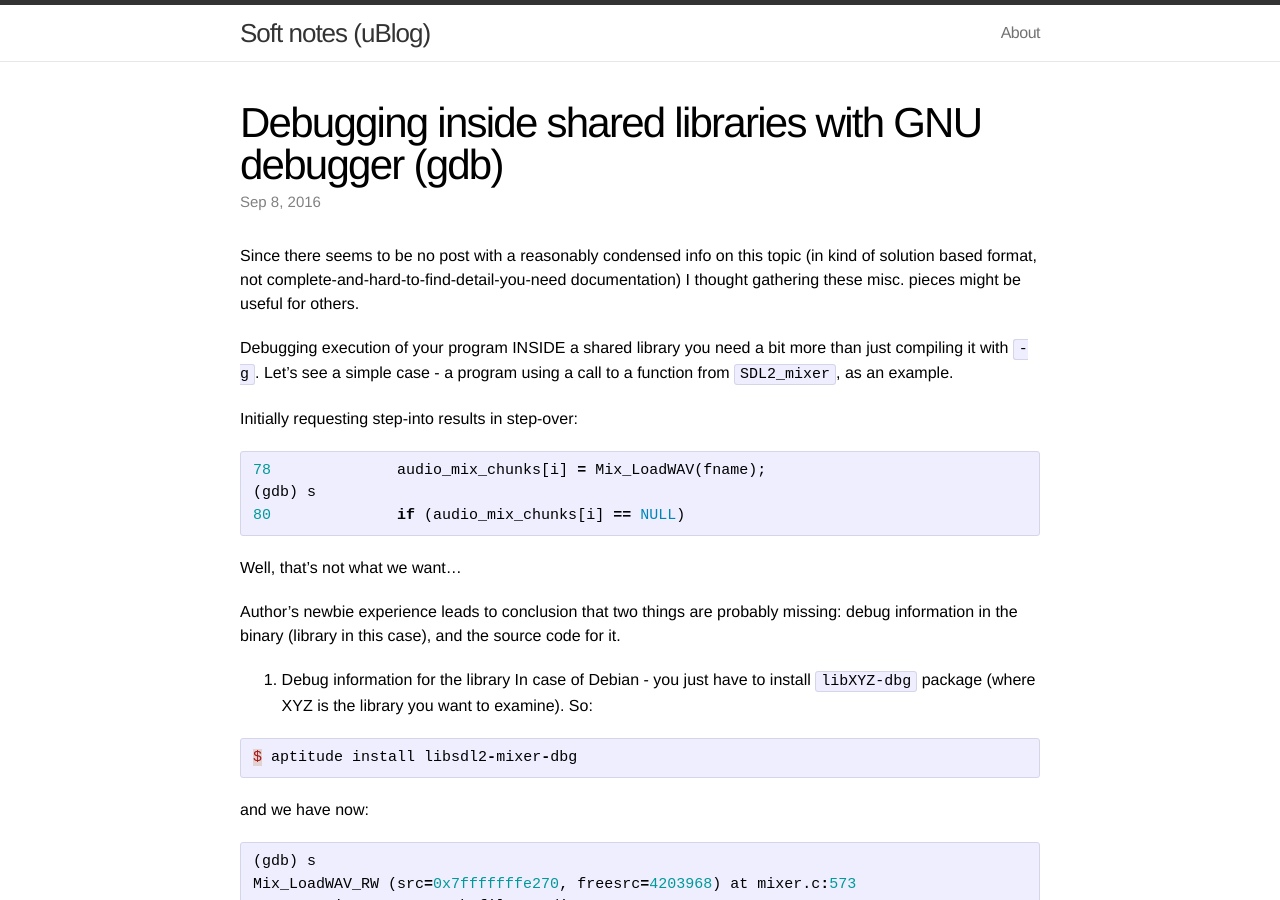
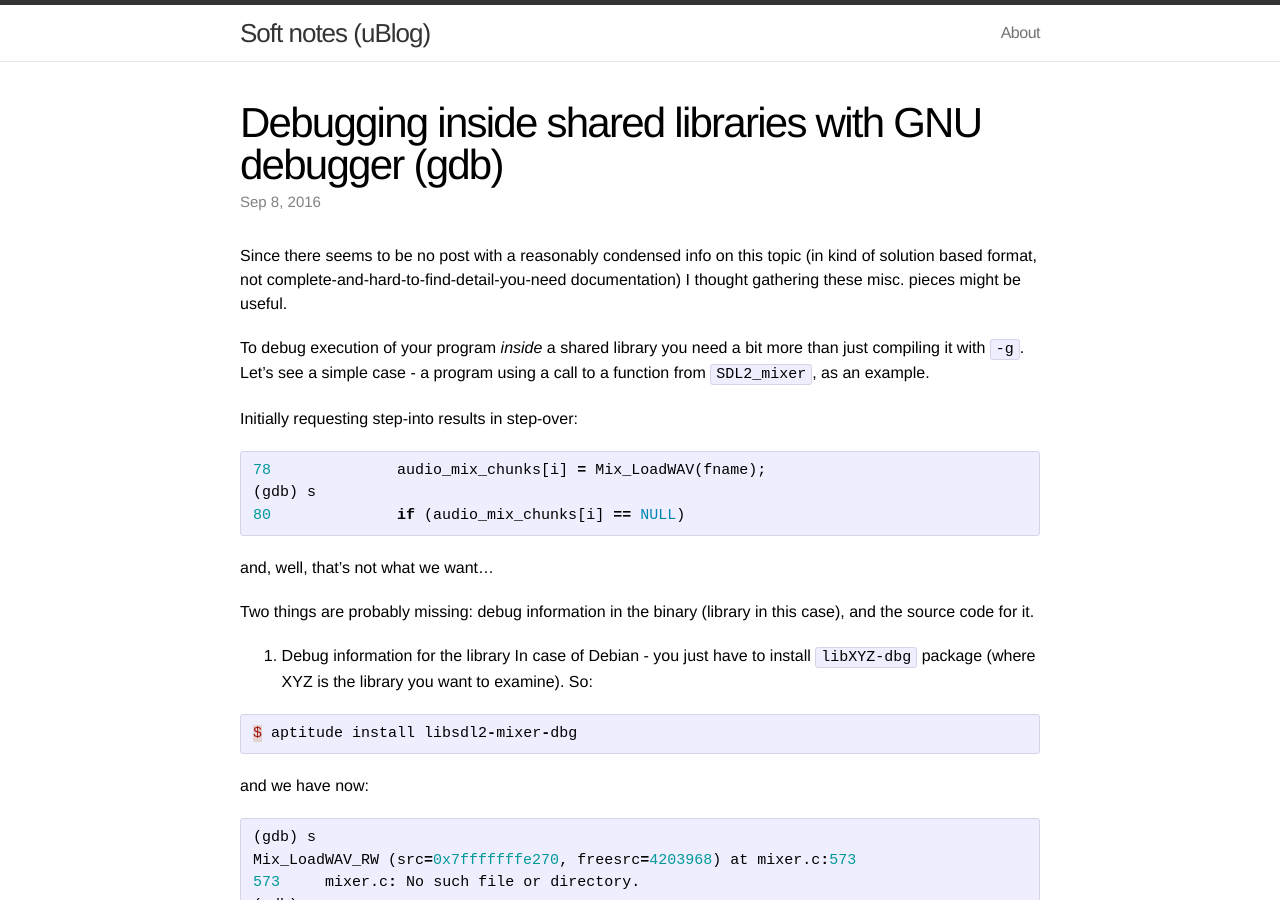
Before and after one commit to t-w/t-w.github.io, a Jekyll site: the page built from _posts/2016-09-08-gdb_shared_lib.markdown, in a window 1280 px wide and 900 px high. Built offline with Jekyll 4.4.1, drawn with Linux system fonts in a browser that asks for light colours.

Commit message:
Small corrections in the text.

```diff
--- a/_posts/2016-09-08-gdb_shared_lib.markdown
+++ b/_posts/2016-09-08-gdb_shared_lib.markdown
@@ -6,9 +6,9 @@ categories: software development debugging shared libraries gdb
 ---
 Since there seems to be no post with a reasonably condensed info on this topic
 (in kind of solution based format, not complete-and-hard-to-find-detail-you-need documentation)
-I thought gathering these misc. pieces might be useful for others.
+I thought gathering these misc. pieces might be useful.
 
-Debugging execution of your program INSIDE a shared library you need a bit more than just compiling it with `-g`. Let's see a simple case - a program using a call to a function from `SDL2_mixer`, as an example.
+To debug execution of your program _inside_ a shared library you need a bit more than just compiling it with `-g`. Let's see a simple case - a program using a call to a function from `SDL2_mixer`, as an example.
 
 Initially requesting step-into results in step-over:
 
@@ -18,10 +18,9 @@ Initially requesting step-into results in step-over:
 80              if (audio_mix_chunks[i] == NULL)
 {% endhighlight %}
 
+and, well, that's not what we want...
 
-Well, that's not what we want...
-
-Author's newbie experience leads to conclusion that two things are probably missing:
+Two things are probably missing:
 debug information in the binary (library in this case), and the source code for it.
 
 1. Debug information for the library
```
